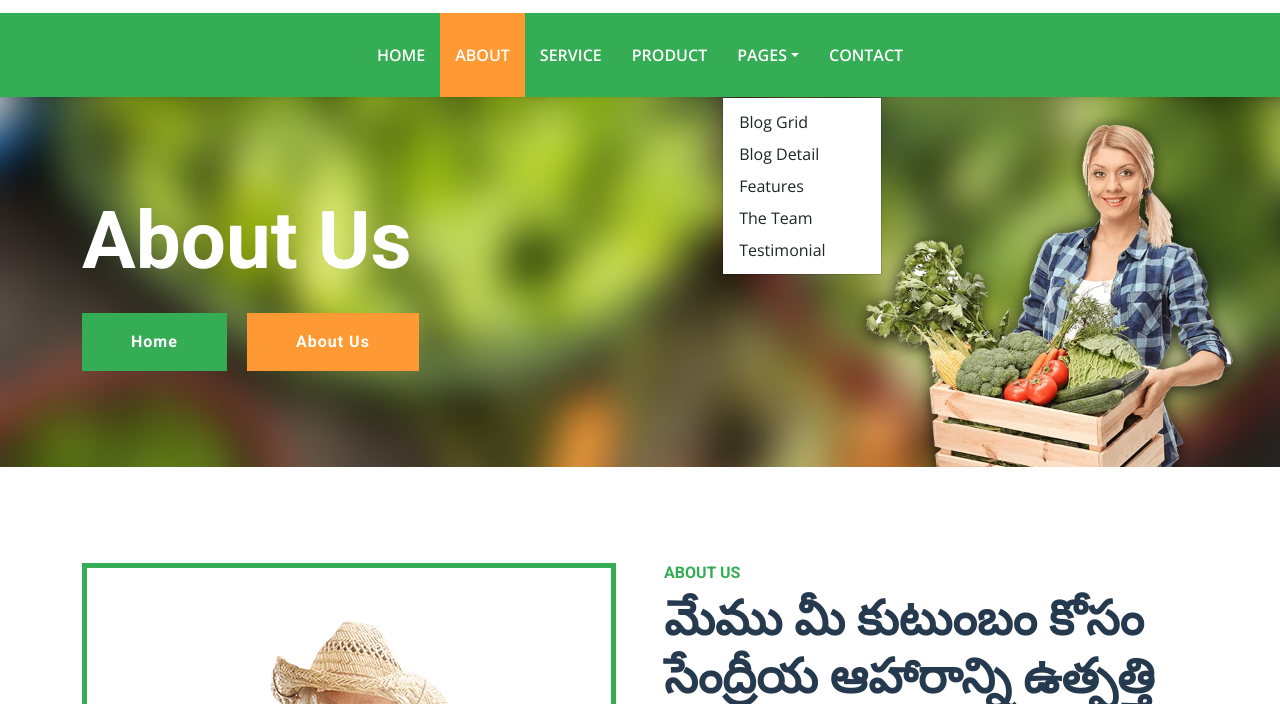
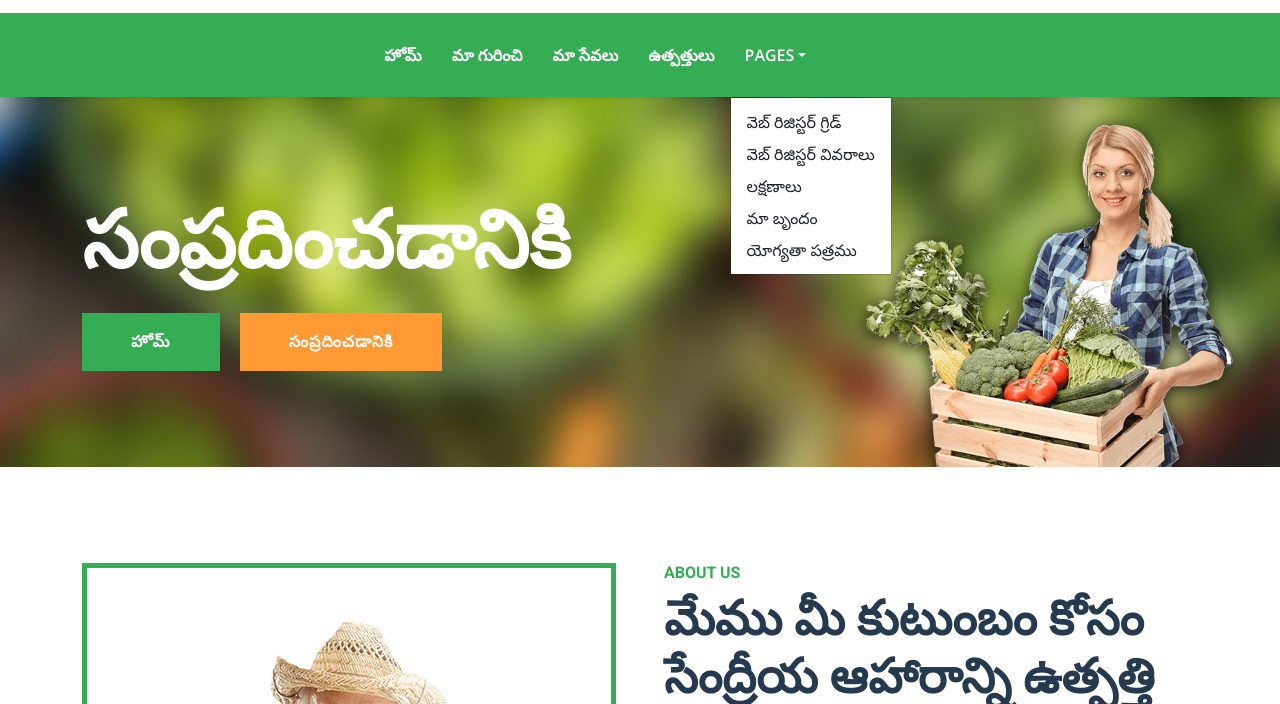
Before and after one commit to ph4ni/Organic-farming-site, a plain HTML site: page about.html in a window 1280 px wide. Both pictures are taken after a click on the link "PAGES". Shown: the part 96-800 px from the top of the page. Drawn offline with nearby package versions, Linux system fonts and the light colour scheme.

Commit message:
Update about.html

```diff
--- a/about.html
+++ b/about.html
@@ -69,18 +69,19 @@
         </button>
         <div class="collapse navbar-collapse" id="navbarCollapse">
             <div class="navbar-nav mx-auto py-0">
-                <a href="index.html" class="nav-item nav-link">Home</a>
-                <a href="about.html" class="nav-item nav-link active">About</a>
-                <a href="service.html" class="nav-item nav-link">Service</a>
-                <a href="product.html" class="nav-item nav-link">Product</a>
+                <a href="index.html" class="nav-item nav-link">హోమ్</a>
+                <a href="about.html" class="nav-item nav-link">మా గురించి</a>
+                <a href="service.html" class="nav-item nav-link">మా సేవలు</a>
+                <a href="product.html" class="nav-item nav-link">ఉత్పత్తులు</a>
                 <div class="nav-item dropdown">
                     <a href="#" class="nav-link dropdown-toggle" data-bs-toggle="dropdown">Pages</a>
                     <div class="dropdown-menu m-0">
-                        <a href="blog.html" class="dropdown-item">Blog Grid</a>
-                        <a href="detail.html" class="dropdown-item">Blog Detail</a>
-                        <a href="feature.html" class="dropdown-item">Features</a>
-                        <a href="team.html" class="dropdown-item">The Team</a>
-                        <a href="testimonial.html" class="dropdown-item">Testimonial</a>
+                      <a href="blog.html" class="dropdown-item">వెబ్ రిజిస్టర్ గ్రిడ్</a>
+                        <a href="detail.html" class="dropdown-item">వెబ్ రిజిస్టర్ వివరాలు</a>
+                        <a href="feature.html" class="dropdown-item">లక్షణాలు</a>
+                        <a href="team.html" class="dropdown-item">మా బృందం</a>
+                        <a href="testimonial.html" class="dropdown-item"> యోగ్యతా పత్రము</a>
+                    </div>
                     </div>
                 </div>
                 <a href="contact.html" class="nav-item nav-link">Contact</a>
@@ -95,9 +96,10 @@
         <div class="container py-5">
             <div class="row justify-content-start">
                 <div class="col-lg-8 text-center text-lg-start">
-                    <h1 class="display-1 text-white mb-md-4">About Us</h1>
-                    <a href="" class="btn btn-primary py-md-3 px-md-5 me-3">Home</a>
-                    <a href="" class="btn btn-secondary py-md-3 px-md-5">About Us</a>
+                  <h1 class="display-1 text-white mb-md-4">సంప్రదించడానికి</h1>
+                    <a href="" class="btn btn-primary py-md-3 px-md-5 me-3">హోమ్</a>
+                    <a href="" class="btn btn-secondary py-md-3 px-md-5">సంప్రదించడానికి</a>
+                </div>
                 </div>
             </div>
         </div>
```
